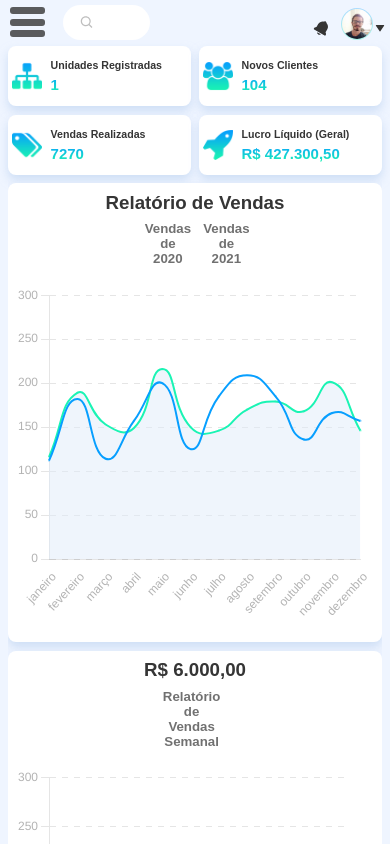
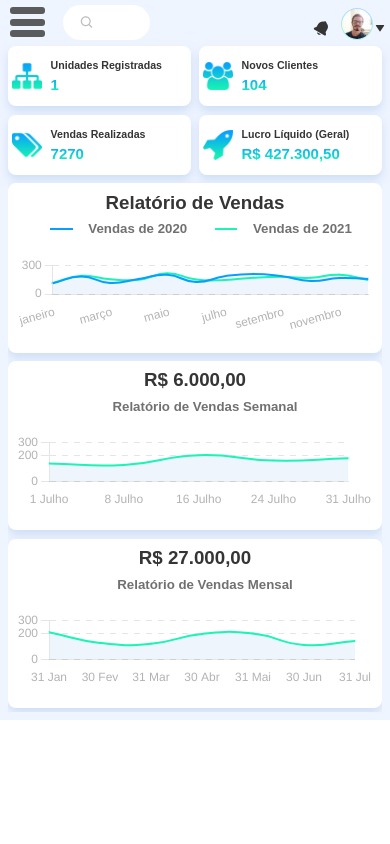
Before and after one commit to MatheusTostes/crm-ocean, a React (Create React App) app: page / in a window 390 px wide. Shown: the top 844 px of the page. Built offline with nearby package versions, Linux system fonts and the light colour scheme.

Commit message:
Fix card headers responsive

```diff
--- a/src/components/DashboardsPanel/styles.js
+++ b/src/components/DashboardsPanel/styles.js
@@ -56,17 +56,17 @@ export const CardHeader = styled.div`
 `
 export const Periods = styled.div`
   display: flex;
-  justify-content: space-between;
+  justify-content: flex-end;
   align-items: center;
 
-  flex-wrap: wrap;
+  /* flex-wrap: wrap; */
 
   div {
     display: flex;
     flex-direction: row;
     align-items: center;
     justify-content: flex-end;
-    width: 15vw;
+    margin-left: 20px;
   }
 
   h5{
@@ -77,7 +77,7 @@ export const Periods = styled.div`
     width: 30px;
     height: 2px;
     border: none;
-    margin: 0 10px 0 20px;
+    margin-right: 0.5rem;
   }
 
   .vendasAntigas {
--- a/src/components/Graphics/styles.js
+++ b/src/components/Graphics/styles.js
@@ -1,7 +1,7 @@
 import styled from 'styled-components'
 
 export const Container = styled.div`
-  height: 40vh;
+  height: 20vw;
   width: 96%;
   margin: 10px 0 20px 0;
 
```
